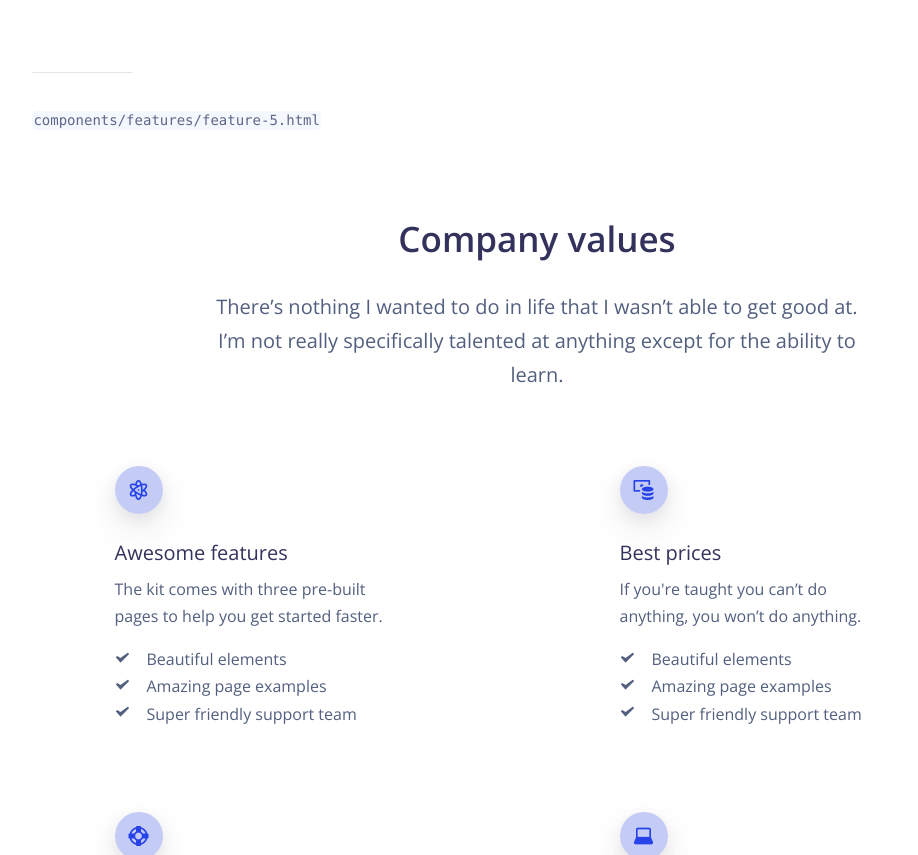
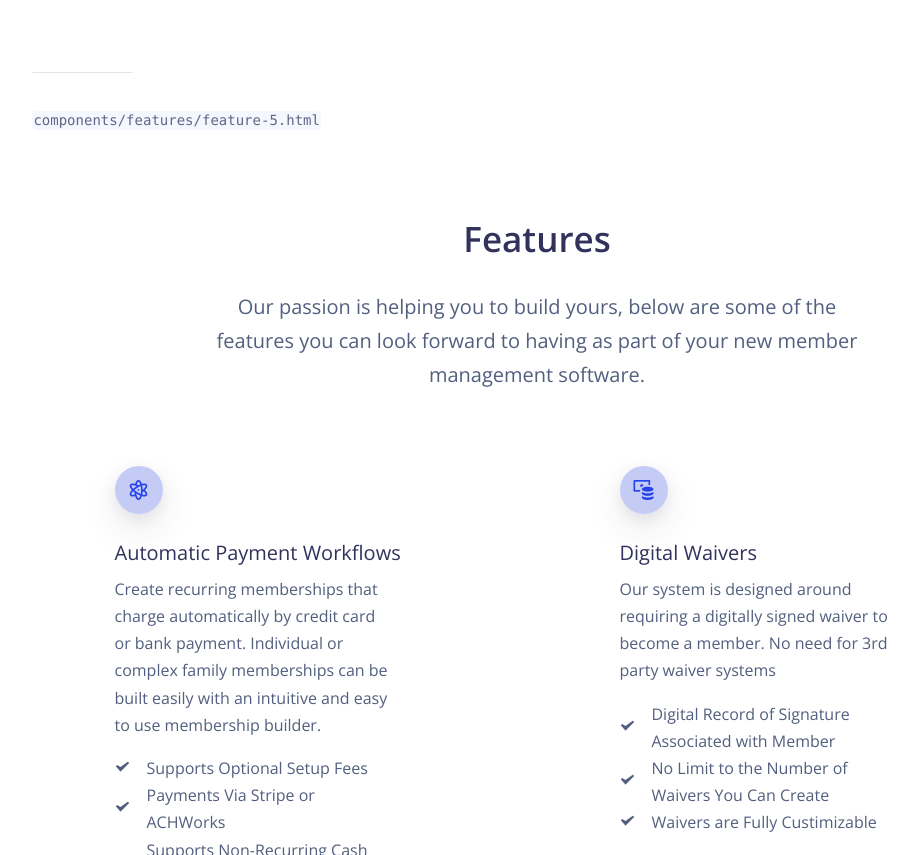
Before and after one commit to Sport-Keeper/Sport-Keeper.github.io, a Jekyll site: the page built from _pages/features.md, in a window 1280 px wide and 900 px high, scrolled down 4377 px, cut to the strip 45-900 px from the top of the window. Shown: the whole strip, without its empty margins (103-1021 px from the left). Built offline with Jekyll 4.4.1, drawn with Linux system fonts in a browser that asks for light colours; nearby versions of some CDN libraries; some of the changed text lies outside the part shown.

Commit message:
Updated the features page minus a few bullet points.

```diff
--- a/_includes/components/features/feature-5.html
+++ b/_includes/components/features/feature-5.html
@@ -2,8 +2,8 @@
   <div class="container">
     <div class="row">
       <div class="col-md-8 text-center mx-auto">
-        <h3 class="display-3">Company values</h3>
-        <p class="lead">There’s nothing I wanted to do in life that I wasn’t able to get good at. I’m not really specifically talented at anything except for the ability to learn.</p>
+        <h3 class="display-3">Features</h3>
+        <p class="lead">Our passion is helping you to build yours, below are some of the features you can look forward to having as part of your new member management software.</p>
       </div>
     </div>
     <div class="row align-items-center">
@@ -15,8 +15,8 @@
                 <div class="icon icon-shape icon-shape-primary shadow rounded-circle mb-4">
                   <i class="ni ni-atom"></i>
                 </div>
-                <h5 class="display-5">Awesome features</h5>
-                <p>The kit comes with three pre-built pages to help you get started faster.</p>
+                <h5 class="display-5">Automatic Payment Workflows</h5>
+                <p>Create recurring memberships that charge automatically by credit card or bank payment. Individual or complex family memberships can be built easily with an intuitive and easy to use membership builder.</p>
                 <ul class="list-unstyled">
                   <li>
                     <div class="d-flex align-items-center">
@@ -26,7 +26,7 @@
                         </div>
                       </div>
                       <div>
-                        <p class="mb-0">Beautiful elements</p>
+                        <p class="mb-0">Supports Optional Setup Fees</p>
                       </div>
                     </div>
                   </li>
@@ -38,7 +38,7 @@
                         </div>
                       </div>
                       <div>
-                        <p class="mb-0">Amazing page examples</p>
+                        <p class="mb-0">Payments Via Stripe or ACHWorks</p>
                       </div>
                     </div>
                   </li>
@@ -50,7 +50,7 @@
                         </div>
                       </div>
                       <div>
-                        <p class="mb-0">Super friendly support team</p>
+                        <p class="mb-0">Supports Non-Recurring Cash Based, and Punch Card Memberships</p>
                       </div>
                     </div>
                   </li>
@@ -64,8 +64,8 @@
                 <div class="icon icon-shape icon-shape-primary shadow rounded-circle mb-4">
                   <i class="ni ni-money-coins"></i>
                 </div>
-                <h5 class="display-5">Best prices</h5>
-                <p> If you're taught you can’t do anything, you won’t do anything. </p>
+                <h5 class="display-5">Digital Waivers</h5>
+                <p> Our system is designed around requiring a digitally signed waiver to become a member. No need for 3rd party waiver systems </p>
                 <ul class="list-unstyled">
                   <li>
                     <div class="d-flex align-items-center">
@@ -75,7 +75,7 @@
                         </div>
                       </div>
                       <div>
-                        <p class="mb-0">Beautiful elements</p>
+                        <p class="mb-0">Digital Record of Signature Associated with Member</p>
                       </div>
                     </div>
                   </li>
@@ -87,7 +87,7 @@
                         </div>
                       </div>
                       <div>
-                        <p class="mb-0">Amazing page examples</p>
+                        <p class="mb-0">No Limit to the Number of Waivers You Can Create</p>
                       </div>
                     </div>
                   </li>
@@ -99,7 +99,7 @@
                         </div>
                       </div>
                       <div>
-                        <p class="mb-0">Super friendly support team</p>
+                        <p class="mb-0">Waivers are Fully Custimizable</p>
                       </div>
                     </div>
                   </li>
@@ -115,8 +115,8 @@
                 <div class="icon icon-shape icon-shape-primary shadow rounded-circle mb-4">
                   <i class="ni ni-support-16"></i>
                 </div>
-                <h5 class="display-5">Community support</h5>
-                <p>That’s the main thing people are always controlled by!</p>
+                <h5 class="display-5">A Kiosk, Accessible Anywhere</h5>
+                <p>You can run the kiosk on iPads or other devices, and your members can check in using a pin pad, or by scanning a bar code. New members can complete a waiver and automatically be part of your facility in minutes.</p>
                 <ul class="list-unstyled">
                   <li>
                     <div class="d-flex align-items-center">
@@ -126,7 +126,7 @@
                         </div>
                       </div>
                       <div>
-                        <p class="mb-0">Beautiful elements</p>
+                        <p class="mb-0">Designed to Run on Tablets</p>
                       </div>
                     </div>
                   </li>
@@ -138,7 +138,7 @@
                         </div>
                       </div>
                       <div>
-                        <p class="mb-0">Amazing page examples</p>
+                        <p class="mb-0">Member Checkin Via Pin Code or Barcode Scanner</p>
                       </div>
                     </div>
                   </li>
@@ -150,7 +150,7 @@
                         </div>
                       </div>
                       <div>
-                        <p class="mb-0">Super friendly support team</p>
+                        <p class="mb-0">Supports Automatic Checkin as a Seperate Kiosk.</p>
                       </div>
                     </div>
                   </li>
@@ -164,8 +164,8 @@
                 <div class="icon icon-shape icon-shape-primary shadow rounded-circle mb-4">
                   <i class="ni ni-laptop"></i>
                 </div>
-                <h5 class="display-5">Responsive componenets</h5>
-                <p>They're slowed down by their perception of themselves.</p>
+                <h5 class="display-5">Schedule/Sell Events</h5>
+                <p>This will allow you to put together meetings or public events from anywhere they have access to the internet.</p>
                 <ul class="list-unstyled">
                   <li>
                     <div class="d-flex align-items-center">
@@ -175,7 +175,7 @@
                         </div>
                       </div>
                       <div>
-                        <p class="mb-0">Beautiful elements</p>
+                        <p class="mb-0">Members Can Book Events Online Using Stripe</p>
                       </div>
                     </div>
                   </li>
@@ -187,7 +187,7 @@
                         </div>
                       </div>
                       <div>
-                        <p class="mb-0">Amazing page examples</p>
+                        <p class="mb-0">\Email Confirmations Handled Automatically</p>
                       </div>
                     </div>
                   </li>
@@ -199,7 +199,7 @@
                         </div>
                       </div>
                       <div>
-                        <p class="mb-0">Super friendly support team</p>
+                        <p class="mb-0">Limit an Event to a Certain Number of Seats (Helpful During Crazy Pandemics)</p>
                       </div>
                     </div>
                   </li>
```
